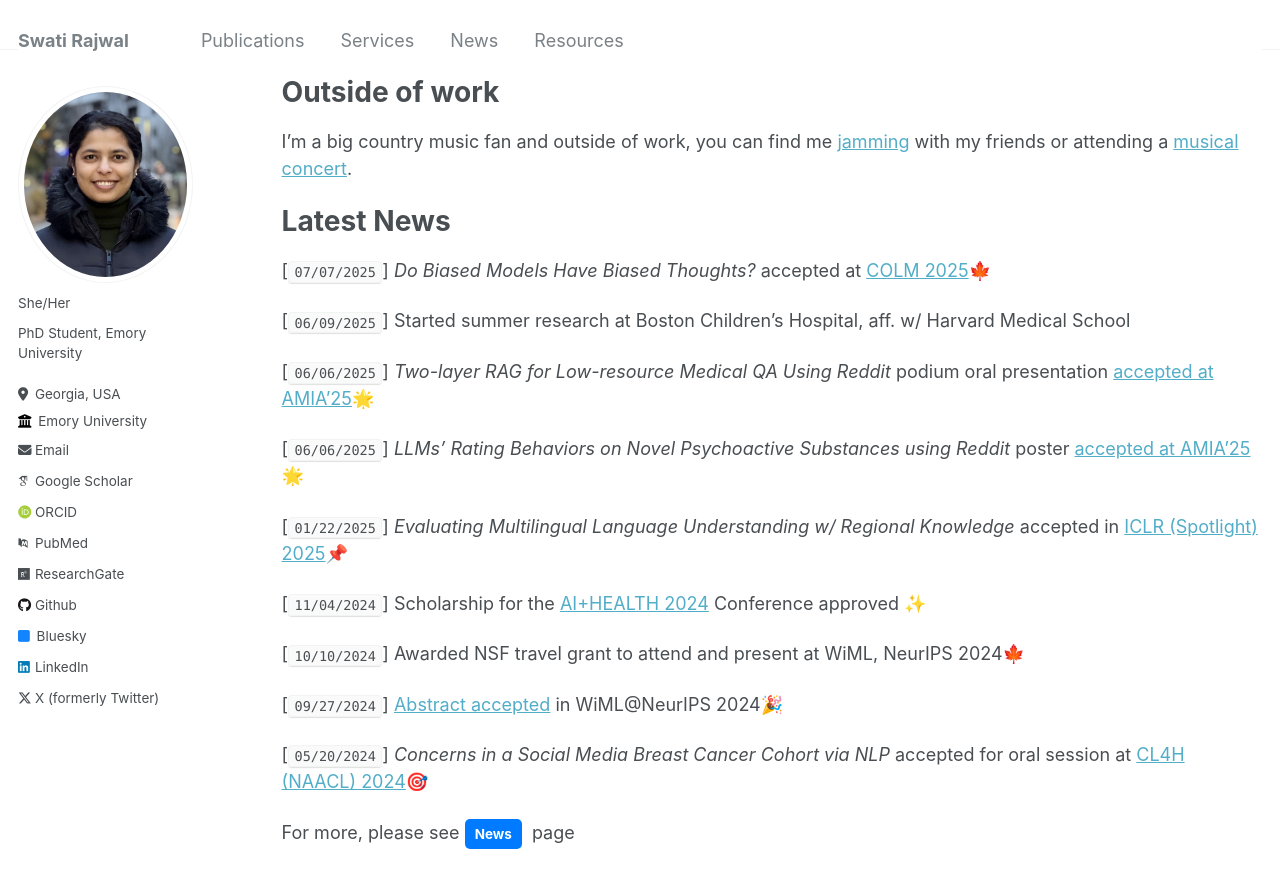
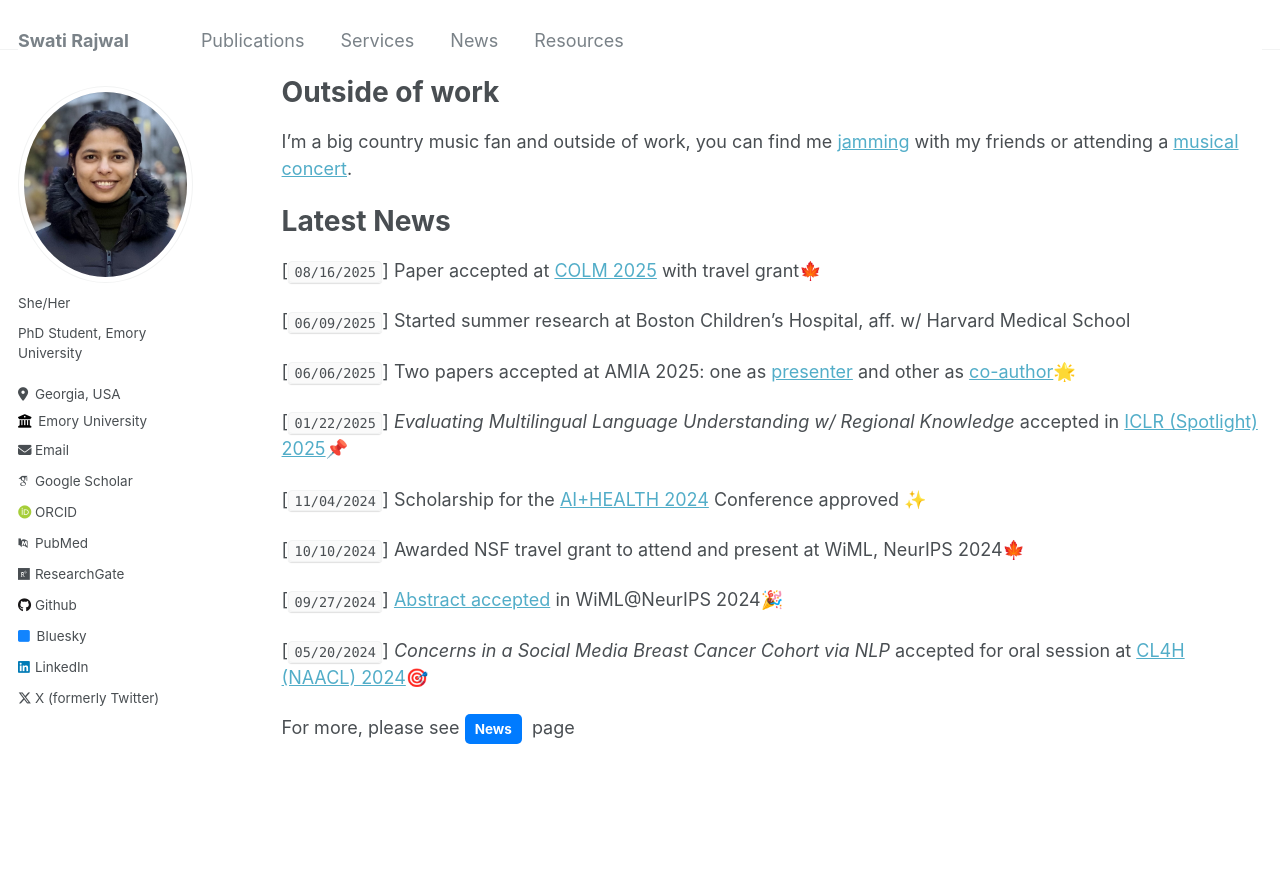
Before and after one commit to swati-rajwal/swati-rajwal.github.io, a Jekyll site: the page built from _pages/about.md, in a window 1280 px wide and 900 px high, scrolled down 505 px. Shown: the top 888 px of the window. Built offline with Jekyll 4.4.1, drawn with Linux system fonts in a browser that asks for light colours; some web fonts are replaced.

Commit message:
Update about.md

````diff
--- a/_pages/about.md
+++ b/_pages/about.md
@@ -21,13 +21,11 @@ My research interests are at the intersection of natural language processing (NL
 I'm a big country music fan and outside of work, you can find me <a href="https://www.youtube.com/watch?v=cgm9iGAupL0" target="_blank">jamming</a> with my friends or attending a <a href="https://www.youtube.com/watch?v=GfivcgiiRL0" target="_blank">musical concert</a>.
 
 # Latest News
-[```07/07/2025```] _Do Biased Models Have Biased Thoughts?_ accepted at <a href="https://openreview.net/forum?id=vDr0RV3590#discussion" target="_blank">COLM 2025</a>🍁
+[```08/16/2025```] Paper accepted at <a href="https://arxiv.org/abs/2508.06671" target="_blank">COLM 2025</a> with travel grant🍁
 
 [```06/09/2025```] Started summer research at Boston Children’s Hospital, aff. w/ Harvard Medical School
 
-[```06/06/2025```] _Two-layer RAG for Low-resource Medical QA Using Reddit_ podium oral presentation <a href="https://amia.secure-platform.com/symposium/gallery/rounds/82021/details/18831" target="_blank">accepted at AMIA'25</a>🌟
-
-[```06/06/2025```] _LLMs’ Rating Behaviors on Novel Psychoactive Substances using Reddit_ poster <a href="https://amia.secure-platform.com/symposium/gallery/rounds/82021/details/20563" target="_blank">accepted at AMIA'25</a>🌟
+[```06/06/2025```] Two papers accepted at AMIA 2025: one as <a href="https://amia.secure-platform.com/symposium/gallery/rounds/82021/details/20563" target="_blank">presenter</a> and other as <a href="https://amia.secure-platform.com/symposium/gallery/rounds/82021/details/18831" target="_blank">co-author</a>🌟
 
 [```01/22/2025```] _Evaluating Multilingual Language Understanding w/ Regional Knowledge_ accepted in <a href="https://arxiv.org/abs/2411.19799" target="_blank">ICLR (Spotlight) 2025</a>📌
 
````
